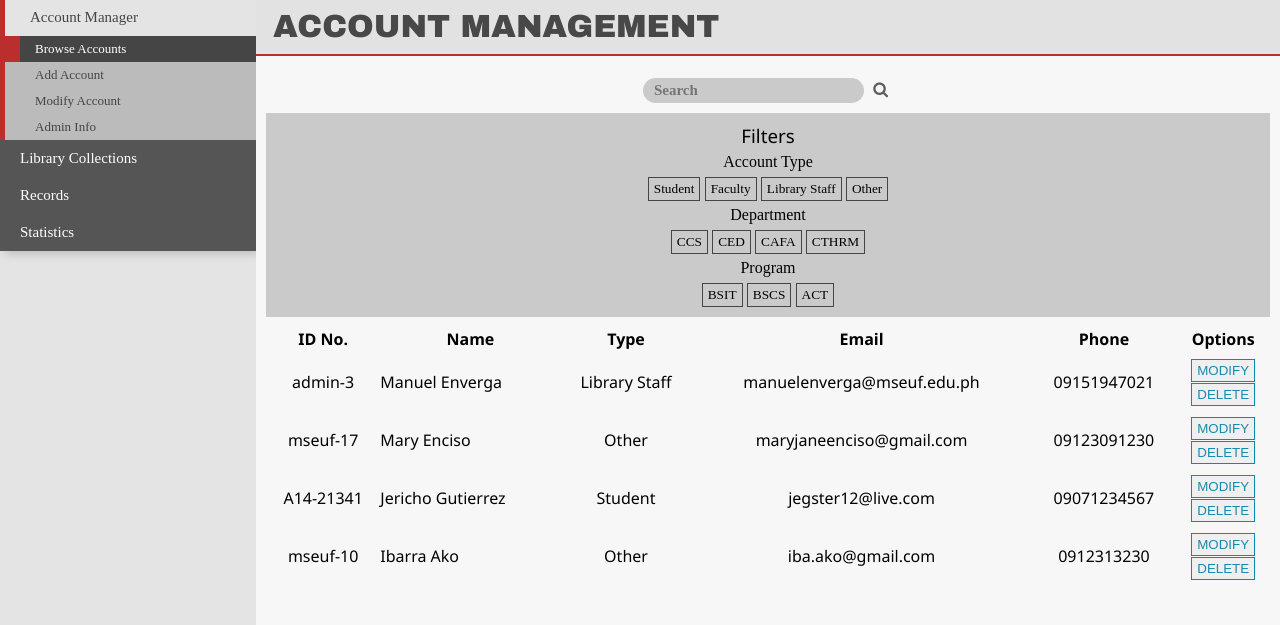
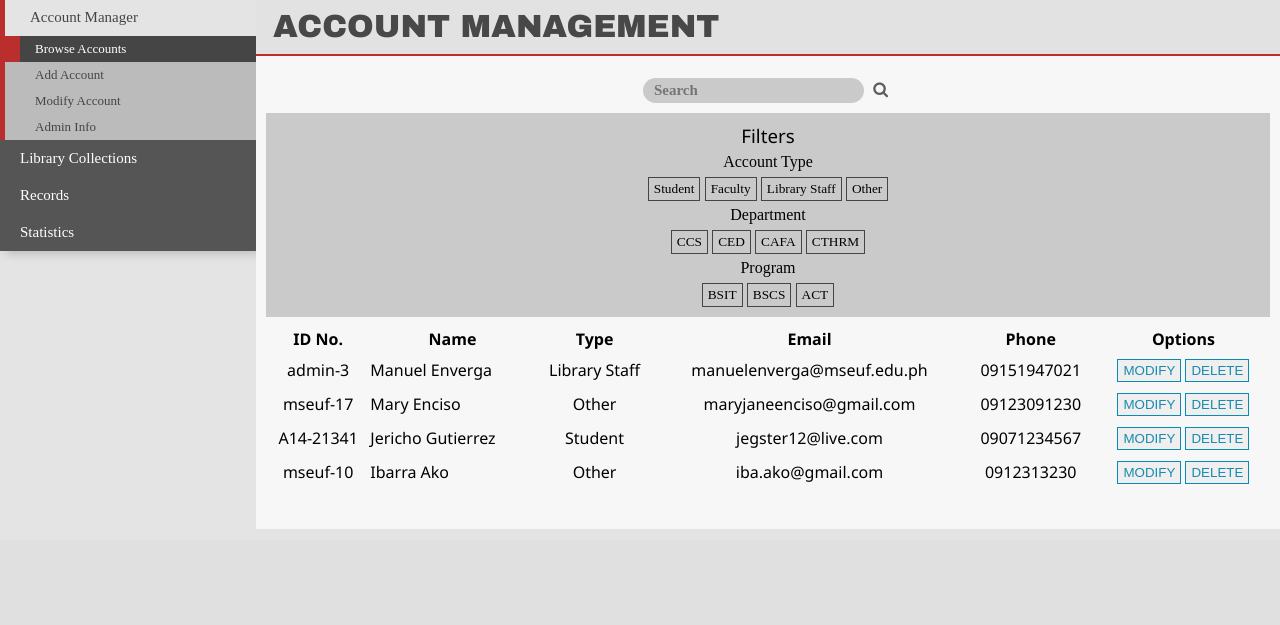
Before and after one commit to iootbob/tyto, a CodeIgniter app: page /city/admin/accman/browse in a window 1280 px wide. Shown: the part 260-885 px from the top of the page. After the commit the page ends 789 px from the top, so only its background shows below. Run offline with CodeIgniter, Linux system fonts and the light colour scheme; the visitor is signed in with stand-in values (Sample User, id 1); data comes from the database, SQL or seed files in the repository; data that the repository does not hold is empty.

Commit message:
Recently modified

```diff
--- a/application/views/admin/account/browse.php
+++ b/application/views/admin/account/browse.php
@@ -18,9 +18,6 @@ td {
 	padding: 5px 0px;
 }
 </style>
-<script>
-
-</script>
 
                  <div class="page-option-view">
                         <form action="" method="post" class="search-form" align="center">
@@ -64,11 +61,11 @@ td {
 									<td><?php echo $ad_acc['lib_email']; ?></td>
 									<td><?php echo $ad_acc['lib_phone']; ?></td>
 									<td>
-										<form action="<?php echo base_url(); ?>admin/accman/viewUser" method="post" accept-charset="utf-8">
+										<form action="<?php echo base_url(); ?>admin/accman/viewUser" method="post" accept-charset="utf-8" style="display: inline-block">
 											<input type="hidden" name="search_id" value="<?php echo $ad_acc['lib_id_number']; ?>">
 											<input type="submit" name="update" value="MODIFY" class="browse-users-options-btn">
 										</form>
-										<form action="<?php echo base_url(); ?>admin/accman/deleteUser" method="post" accept-charset="utf-8" onSubmit="return deleteAcc('<?php echo $ad_acc['lib_fname'];  ?>');">
+										<form action="<?php echo base_url(); ?>admin/accman/deleteUser" style="display: inline-block" method="post" accept-charset="utf-8" onSubmit="return deleteAcc('<?php echo $ad_acc['lib_fname'];  ?>');">
 											<input type="hidden" name="search_id" value="<?php echo $ad_acc['lib_id_number']; ?>">
 											<input type="hidden" name="search_type" value="1">
 											<input type="hidden" name="search_cur_id" value="<?php echo $user_info['id_number']; ?>">
@@ -88,11 +85,11 @@ td {
 									<td><?php echo $us_acc['user_email']; ?></td>
 									<td><?php echo $us_acc['user_phone']; ?></td>
 									<td>
-										<form action="<?php echo base_url(); ?>admin/accman/viewUser" method="post" accept-charset="utf-8">
+										<form action="<?php echo base_url(); ?>admin/accman/viewUser" method="post" accept-charset="utf-8" style="display: inline-block">
 											<input type="hidden" name="search_id" value="<?php echo $us_acc['user_id_number']; ?>">
 											<input type="submit" name="update" value="MODIFY" class="browse-users-options-btn">
 										</form>
-										<form action="<?php echo base_url(); ?>admin/accman/deleteUser" method="post" accept-charset="utf-8" onSubmit="return deleteAcc('<?php echo $us_acc['user_fname'];  ?>');">
+										<form action="<?php echo base_url(); ?>admin/accman/deleteUser" style="display: inline-block" method="post" accept-charset="utf-8" onSubmit="return deleteAcc('<?php echo $us_acc['user_fname'];  ?>');" >
 											<input type="hidden" name="search_id" value="<?php echo $us_acc['user_id_number']; ?>">
 											<input type="hidden" name="search_type" value="<?php echo $us_acc['user_type']; ?>">
 											<input type="submit" name="delete" value="DELETE" class="browse-users-options-btn">
@@ -102,9 +99,6 @@ td {
 
 							<?php } ?>
 
-
-
-
                         </table>
                          <div class="pagination-links">
                          <?php echo $this->pagination->create_links(); ?>
--- a/application/views/admin/account/modify.php
+++ b/application/views/admin/account/modify.php
@@ -457,7 +457,8 @@ if (isset($view_user['id_number'])) {
 
 					<tr>
 						<td class="input-box-label">Phone Number: </td>
-						<td><input type="number" name="phone" class="input-box-fill" value="<?php echo $phone; ?>"></td>
+						<td><?php echo form_input('phone',set_value('phone',$phone),$attributes=array("class" => "input-box-fill")); ?></td>
+						<!--<td><input type="number" name="phone" class="input-box-fill" value="<?php echo $phone; ?>"></td>-->
 					</tr>
 
 					<tr>
```
